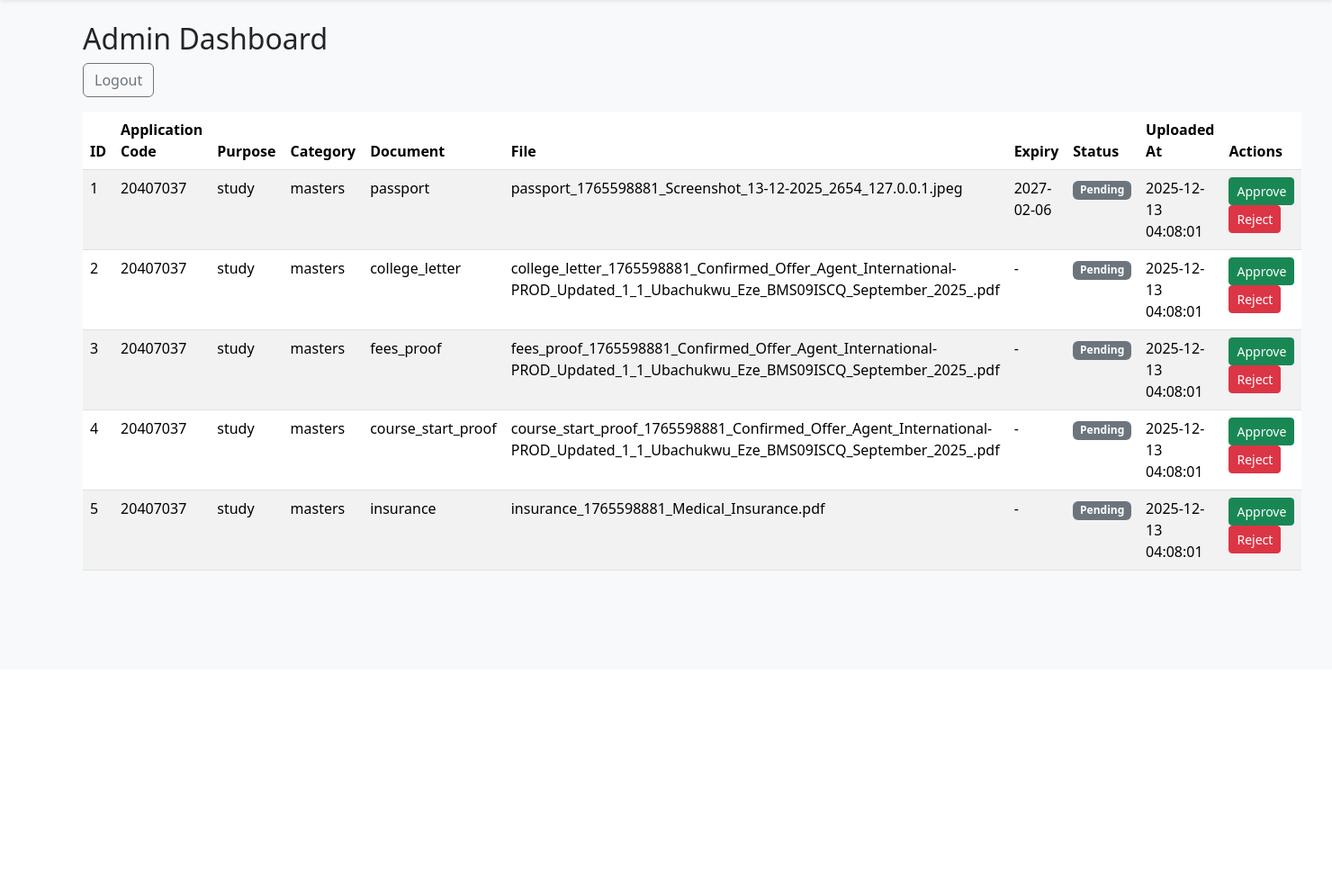
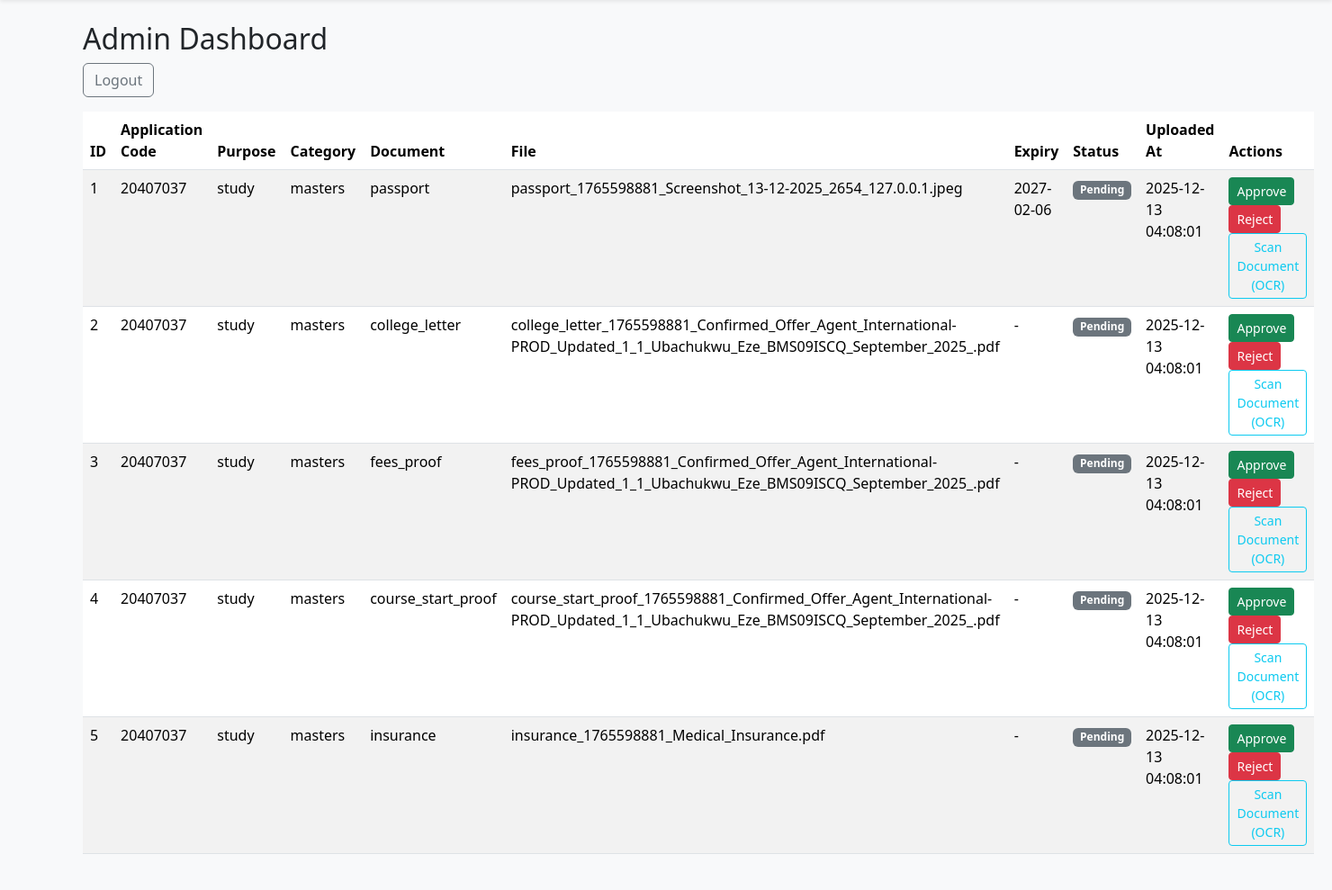
Before and after one commit to code-with-Llyon/Dbs, a Flask app: page /admin in a window 1480 px wide. Shown: the part 56-1045 px from the top of the page at 90% size. Before the commit the page ends 690 px from the top, so only its background shows below. Run offline with Flask 3, Linux system fonts and the light colour scheme; the visitor is signed in with stand-in values (Sample User, id 1); data comes from the database, SQL or seed files in the repository.

Commit message:
adding an anchor tag to help with the ocr scanning of document

```diff
--- a/gnib-doc-validator/templates/admin_dashboard.html
+++ b/gnib-doc-validator/templates/admin_dashboard.html
@@ -56,6 +56,12 @@
           class="btn btn-sm btn-danger"
           >Reject</a
         >
+        <a
+          href="{{ url_for('admin_scan', upload_id=row.id) }}"
+          class="btn btn-sm btn-outline-info"
+        >
+          Scan Document (OCR)
+        </a>
       </td>
     </tr>
     {% endfor %}
```
